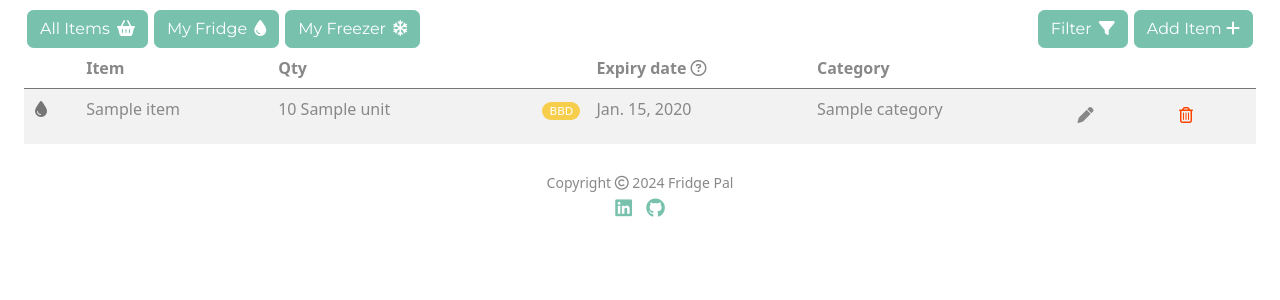
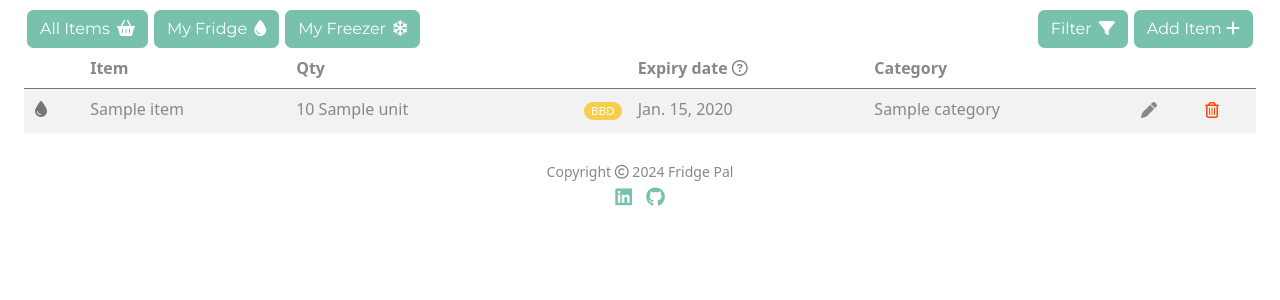
Before and after one commit to CrazyEggz/ci-fridge-pal, a Django app: template dashboard/templates/dashboard/dashboard.html in a window 1280 px wide. Shown: the part 60-360 px from the top of the page. Run offline with Django 4.2, Linux system fonts and the light colour scheme; tables that the repository leaves empty hold one stand-in row (values such as "Sample post"); the template is opened without the code that fills it: values that come from a table or form of the project are taken from there, most other values are stand-ins (such as "Sample title", 1, 10 or a date in 2020); some libraries are stand-ins or nearby versions.

Commit message:
Remove padding around buttons to make dashboard table rows slimmer

```diff
--- a/static/css/dashboard.css
+++ b/static/css/dashboard.css
@@ -75,10 +75,12 @@ body {
 
 .edit-item-cell .btn {
     color: rgba(var(--bs-link-color-rgb),var(--bs-link-opacity,1));
+    padding: 0px;
 }
 
 .delete-item-cell .btn {
     color: orangered;
+    padding: 0px;
 }
 
 #no-item-message {
```
